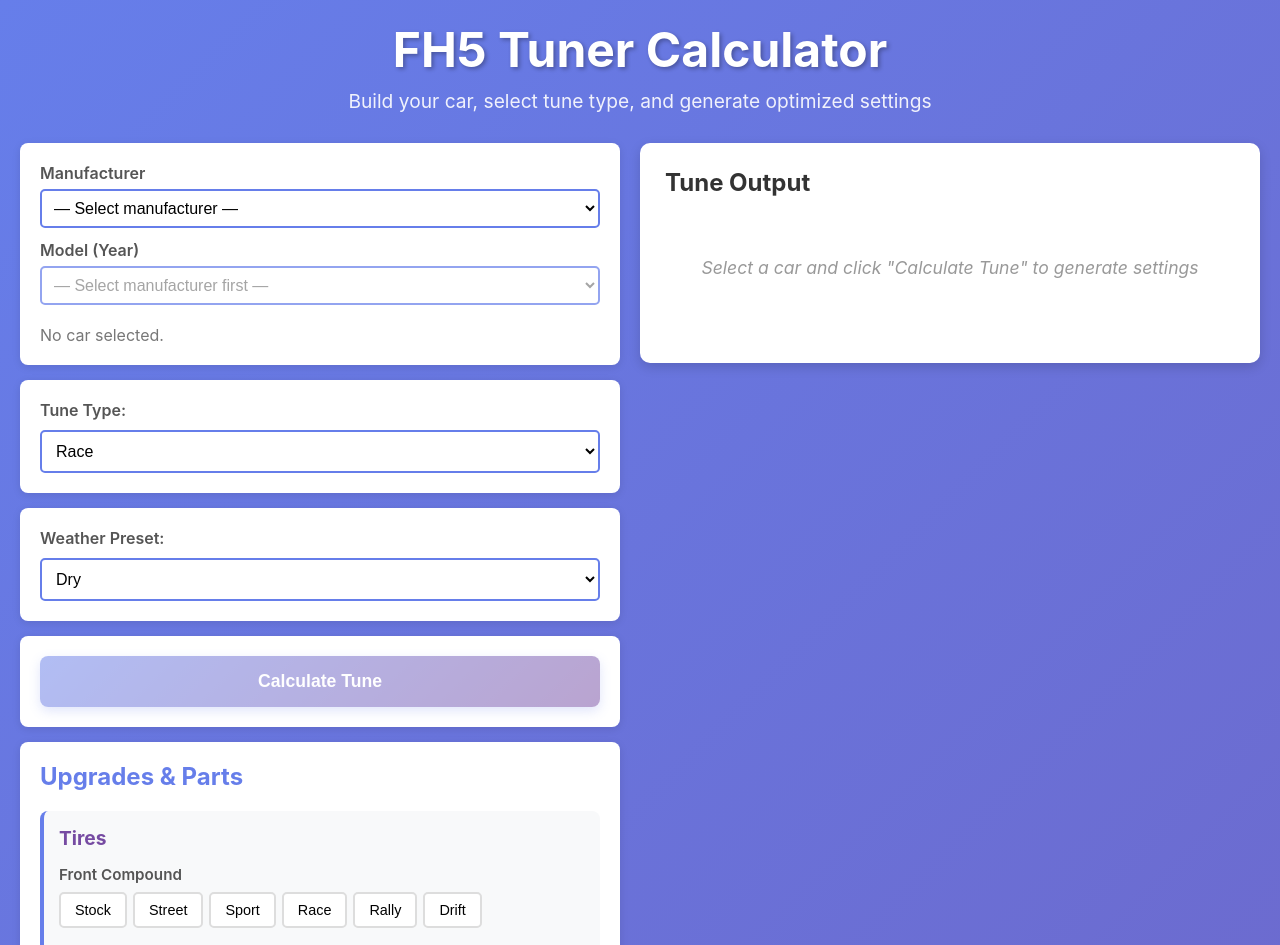
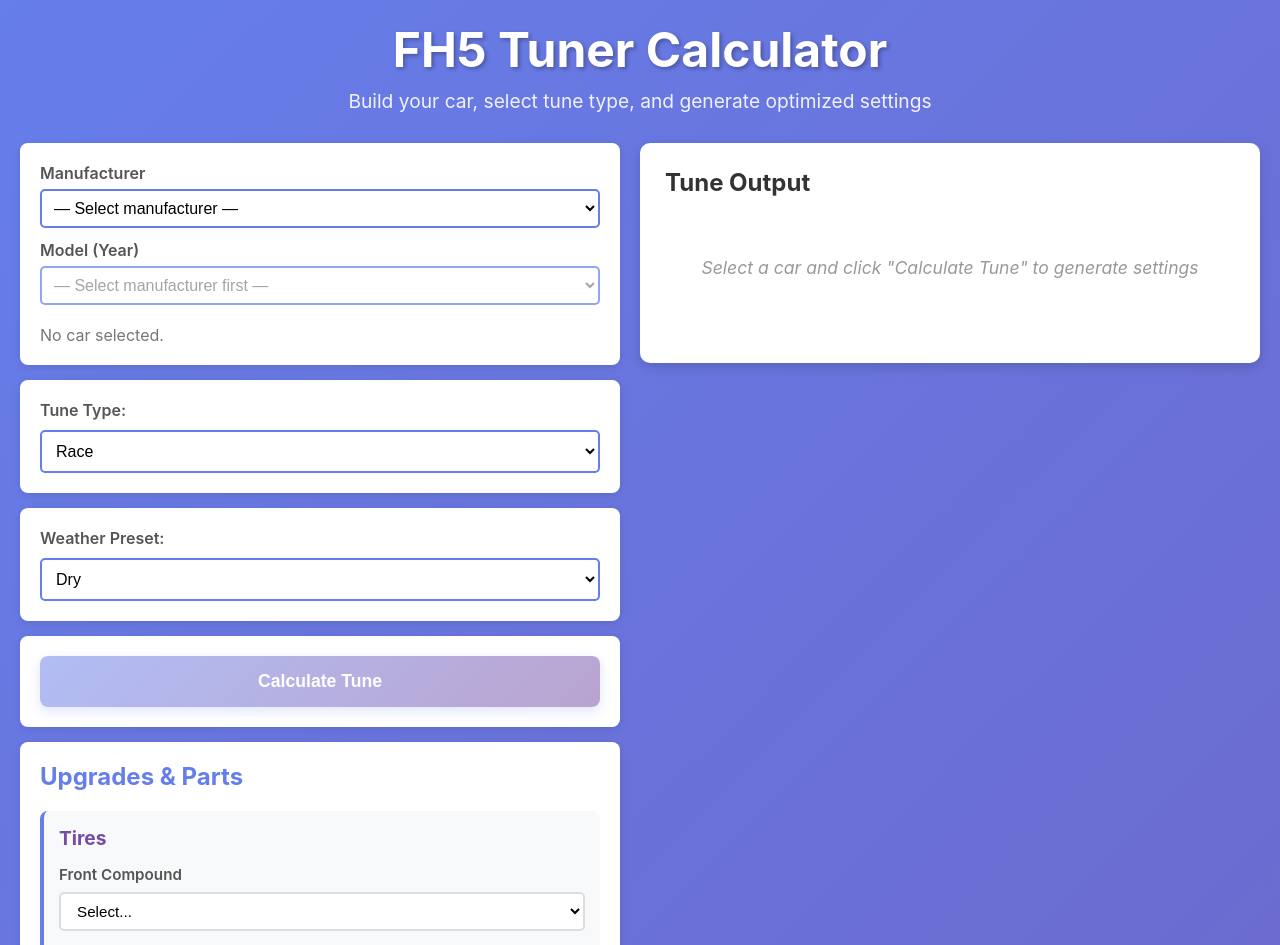
Before and after one commit to Frazmcc/FH5-Tuner, a React (Vite) app: page / in a window 1280 px wide. Shown: the top 945 px of the page. Built offline with nearby package versions, Linux system fonts and the light colour scheme.

Commit message:
Enhance PartsForm to include rim size and price

```diff
--- a/src/components/PartsForm.tsx
+++ b/src/components/PartsForm.tsx
@@ -21,7 +21,7 @@
   schema: PartsSchema;
   values: { [section: string]: { [part: string]: string } };
   onValueChange: (section: string, part: string, value: string) => void;
-  rims?: Array<{ Name: string; Manufacturer: string; Style: string }>;
+  rims?: Array<{ Name: string; Manufacturer: string; Style: string; size?: number; price?: number }>;
 }
 
 export default function PartsForm({ schema, values, onValueChange, rims }: PartsFormProps) {
@@ -30,24 +30,59 @@
 
     switch (partConfig.control) {
       case 'button':
+        // Replace radio-style buttons with a dropdown
+        // Special handling for Rims section remains
+        if (section === 'Rims' && partConfig.options && rims) {
           return (
-          <div className="button-group">
+            <div className="dropdown-group">
+              <select
+                value={currentValue}
+                onChange={(e) => onValueChange(section, partName, e.target.value)}
+              >
+                <option value="">Select rim style...</option>
+                {partConfig.options.map((opt) => (
+                  <option key={opt} value={opt}>{opt}</option>
+                ))}
+              </select>
+
+              {currentValue && currentValue !== 'Stock' && (
+                <select
+                  value={values[section]?.[`${partName}-Rim`] || ''}
+                  onChange={(e) => onValueChange(section, `${partName}-Rim`, e.target.value)}
+                >
+                  <option value="">Select rim</option>
+                  {rims
+                    .filter(rim => rim.Style === currentValue)
+                    .map((rim, idx) => (
+                      <option key={idx} value={`${rim.Manufacturer} ${rim.Name}`}>
+                        {rim.Manufacturer} {rim.Name} ({rim.size ?? ''})
+                      </option>
+                    ))}
+                </select>
+              )}
+            </div>
+          );
+        }
+
+        // Generic dropdown replacement for 'button' control
+        return (
+          <select
+            value={currentValue}
+            onChange={(e) => onValueChange(section, partName, e.target.value)}
+            className="part-select"
+          >
+            <option value="">Select...</option>
             {partConfig.options?.map((option) => (
-              <button
-                key={option}
-                className={currentValue === option ? 'active' : ''}
-                onClick={() => onValueChange(section, partName, option)}
-              >
-                {option}
-              </button>
+              <option key={option} value={option}>{option}</option>
             ))}
-          </div>
+          </select>
         );
 
       case 'dropdown':
         // Special handling for rim dropdowns
         if (section === 'Rims' && rims) {
           return (
+            <div className="dropdown-group">
               <select
                 value={currentValue}
                 onChange={(e) => onValueChange(section, partName, e.target.value)}
@@ -64,6 +99,7 @@
                   ))}
                 </optgroup>
               </select>
+            </div>
           );
         }
 
```
Lines whose indentation alone changed are shown as unchanged.
